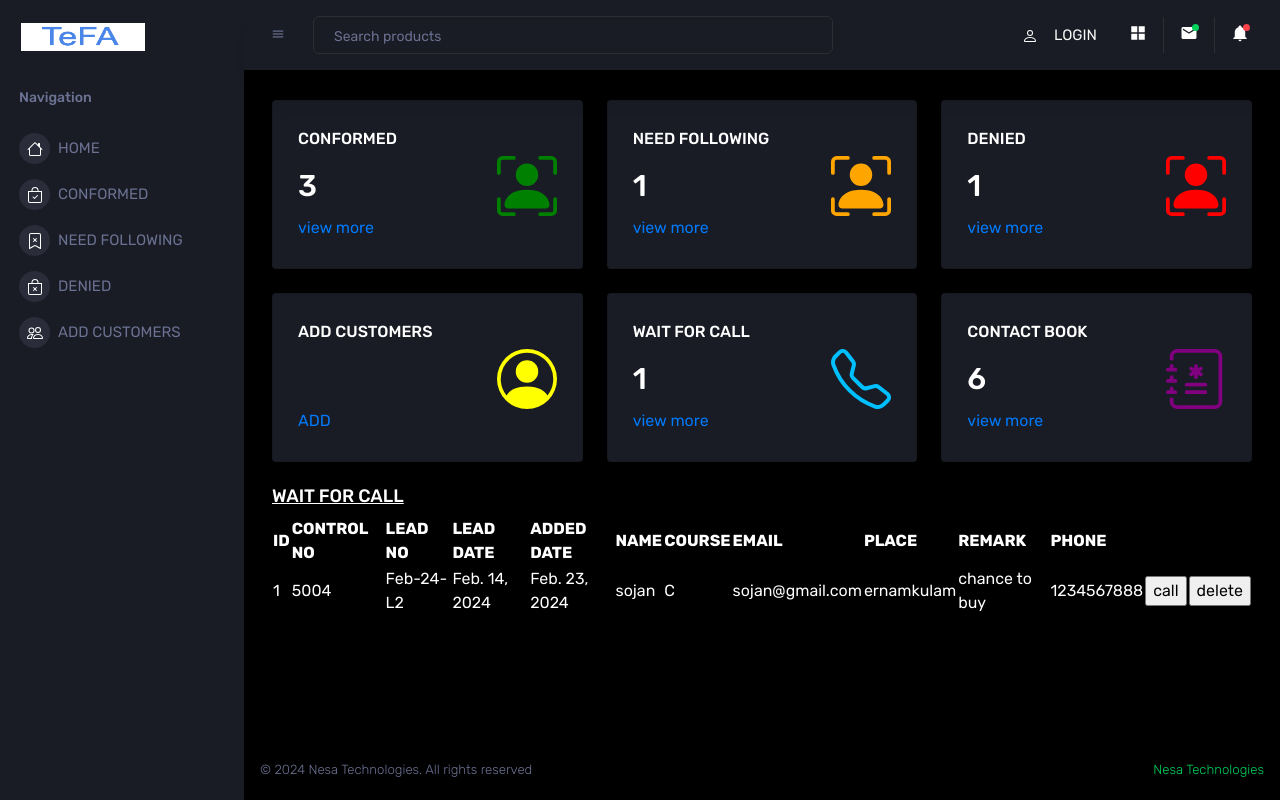
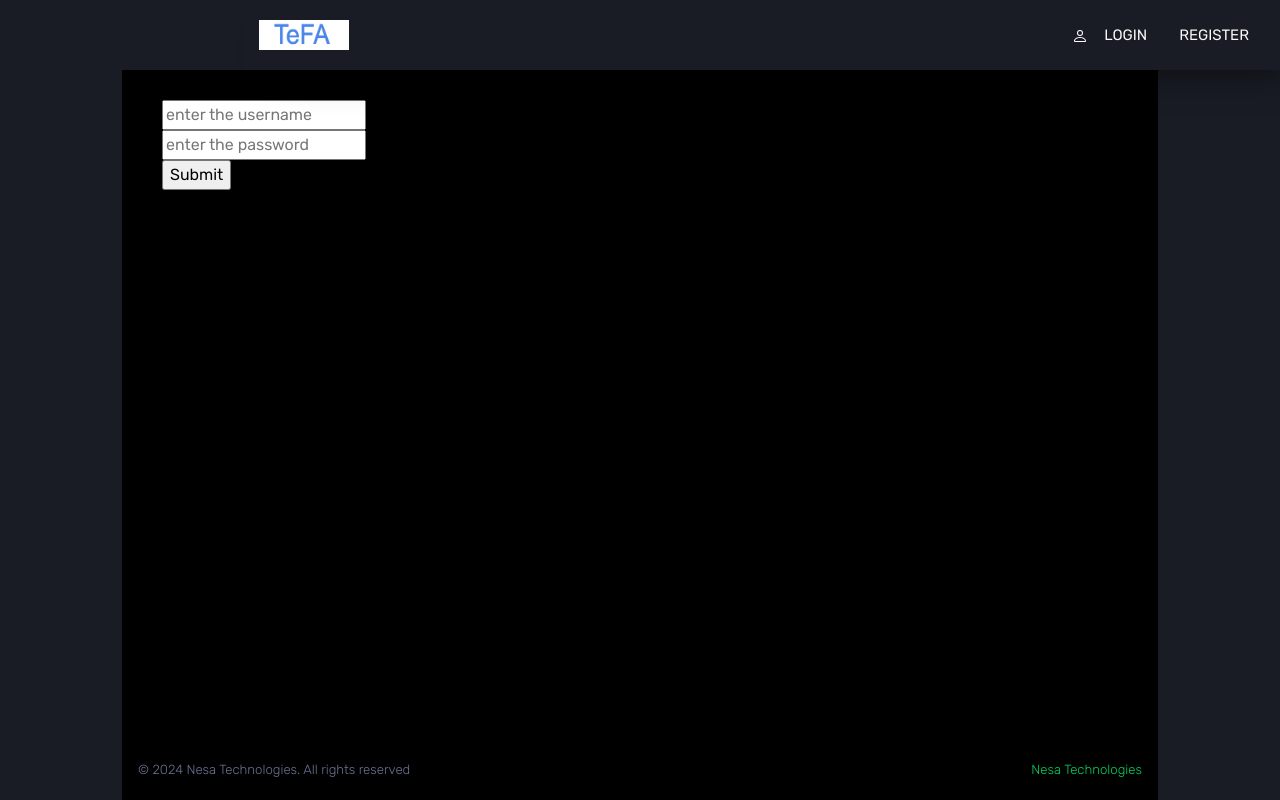
Before and after one commit to nesatechnologies/TeFA, a Django app: page / in a window 1280 px wide. Run offline with Django 4.2, Linux system fonts and the light colour scheme; data comes from the database, SQL or seed files in the repository; both versions use the stored data as it was after the commit; some libraries are stand-ins or nearby versions.

Commit message:
1.login log out session using 2.employee details table 3.call page

```diff
--- a/TeFAapp/admin.py
+++ b/TeFAapp/admin.py
@@ -5,3 +5,4 @@ from .models import *
 admin.site.register(Lead)
 admin.site.register(Calldetails)
 admin.site.register(Folloup)
+admin.site.register(Employee_details)
--- a/TeFAapp/urls.py
+++ b/TeFAapp/urls.py
@@ -1,10 +1,14 @@
 from django.urls import path
 from . import views
 urlpatterns = [
-    path('', views.home, name='home'),
+    path('home/', views.home, name='home'),
     path('conformed/', views.conformed, name='conformed'),
     path('need_following/', views.need_following, name='need_following'),
     path('denied/', views.denied, name='denied'),
     path('add_customer/', views.add_customer, name='add_customer'),
     path('add_customer/<int:id>/', views.delete, name='delete'),
+    path('register/', views.register, name='register'),
+    path('', views.login, name='login'),
+    path('logout/', views.logout, name='logout'),
+    path('call/<int:id>/', views.call, name='call'),
     ]
--- a/TeFAapp/views.py
+++ b/TeFAapp/views.py
@@ -2,6 +2,8 @@ from django.shortcuts import render, redirect
 from .models import *
 
 from datetime import datetime
+from django.contrib import auth,messages
+
 
 # Create your views here.
 def home(request):
@@ -133,6 +135,71 @@ def delete(request, id):
     if request.method == 'POST':
         data = Lead.objects.get(id=id)
         data.delete()
-        return redirect('/')
+        return redirect('home')
     data = Lead.objects.filter(id=id)
     return render(request, 'delete.html',{'data':data})
+
+def login(request):
+    if request.method == 'POST':
+        username = request.POST['username']
+        password = request.POST['password']
+        if username != '' and password != '':
+            if Employee_details.objects.filter(user_name=username, password=password).exists():
+                data = Employee_details.objects.filter(user_name=username, password=password).values('name', 'emp_id', 'id').first()
+                request.session['name'] = data['name']
+                request.session['emp_id'] = data['emp_id']
+                request.session['username'] = username
+                request.session['password'] = password
+                request.session['uid'] = data['id']
+                return redirect('home')
+            else:
+                return render(request, 'register_user.html', {'msg': "invalid"})
+        else:
+            messages.info(request, "enter all inputs")
+            return redirect('login')
+    return render(request, 'login.html')
+
+def register(request):
+    if request.method == 'POST':
+        username = request.POST['username']
+        name = request.POST['name']
+        empid = request.POST['empid']
+        password = request.POST['password']
+        cpassword = request.POST['cpassword']
+        if username != '' and password != '' and cpassword !='' and empid !='' and name !='':
+            if password == cpassword:
+                if Employee_details.objects.filter(user_name=username).exists():
+                    messages.info(request, "username is Already taken")
+                elif Employee_details.objects.filter(emp_id=empid).exists():
+                    messages.info(request, "Employee id is Already taken")
+                else:
+                    user = Employee_details(user_name=username,password=password,name=name,emp_id=empid)
+                    user.save()
+                    messages.info(request, "user created")
+            else:
+                messages.info(request, "passwords not matched")
+                return redirect('register')
+        else:
+            messages.info(request, "enter all inputs")
+            return redirect('register')
+    return render(request, 'register.html')
+
+def logout(request):
+    del request.session['name']
+    del request.session['emp_id']
+    del request.session['username']
+    del request.session['password']
+    del request.session['uid']
+    return redirect('login')
+
+def call(request,id):
+    if request.method == 'POST':
+        name = request.POST['name']
+        emp_id = request.POST['emp_id']
+        called_meadium = request.POST['called_meadium']
+        remark = request.POST['remark']
+
+
+    data = Lead.objects.filter(id=id)
+    data1 = Employee_details.objects.all()
+    return render(request, 'call.html',{'data':data,'data1':data1})
--- a/templates/base.html
+++ b/templates/base.html
@@ -123,7 +123,7 @@
             <ul class="navbar-nav navbar-nav-right">
 
 
-              {% if 'username_log' in request.session %}
+              {% if 'uid' in request.session %}
               <li>
                 <svg xmlns="http://www.w3.org/2000/svg" width="16" height="16" fill="currentColor" class="bi bi-person" viewBox="0 0 16 16">
                   <path d="M8 8a3 3 0 1 0 0-6 3 3 0 0 0 0 6Zm2-3a2 2 0 1 1-4 0 2 2 0 0 1 4 0Zm4 8c0 1-1 1-1 1H3s-1 0-1-1 1-4 6-4 6 3 6 4Zm-1-.004c-.001-.246-.154-.986-.832-1.664C11.516 10.68 10.289 10 8 10c-2.29 0-3.516.68-4.168 1.332-.678.678-.83 1.418-.832 1.664h10Z"/>
@@ -131,11 +131,11 @@
                 <i class="bi bi-person" style="margin-right: 5px;"></i>
               </li>
               <li>
-                <a class="nav-link" href="#" style="color: rgb(250, 250, 249); margin-right: 15px;">{{request.session.username_log}}</a>
+                <a class="nav-link" href="#" style="color: rgb(250, 250, 249); margin-right: 15px;">{{user.username}}</a>
               </li>
 
               <li>
-                <a class="nav-link" href="#" style="color: rgb(250, 250, 249);">LOGOUT</a>
+                <a class="nav-link" href="{% url 'logout' %}" style="color: rgb(250, 250, 249);">LOGOUT</a>
               </li>
 
               {% else %}
@@ -146,7 +146,10 @@
                 <i class="bi bi-person"></i>
               </li>
               <li class="nav-item nav-settings d-none d-lg-block">
-                <a class="nav-link" href="#" style="color: rgb(250, 250, 249);">LOGIN</a>
+                <a class="nav-link" href="{% url 'login' %}" style="color: rgb(250, 250, 249);">LOGIN</a>
+              </li>
+               <li class="nav-item nav-settings d-none d-lg-block">
+                <a class="nav-link" href="{% url 'register' %}" style="color: rgb(250, 250, 249);">REGISTER</a>
               </li>
               {% endif %}
 
--- /dev/null
+++ b/templates/base_for_login.html
@@ -0,0 +1,132 @@
+{% load static %}
+<!DOCTYPE html>
+<html lang="en">
+  <head>
+    <!-- Required meta tags -->
+    <meta charset="utf-8">
+    <meta name="viewport" content="width=device-width, initial-scale=1, shrink-to-fit=no">
+    <title>TeFA</title>
+    <!-- plugins:css -->
+    <link rel="stylesheet" href="{% static 'assets/vendors/mdi/css/materialdesignicons.min.css' %}">
+    <link rel="stylesheet" href="{% static 'assets/vendors/css/vendor.bundle.base.css' %}">
+    <!-- endinject -->
+    <!-- Plugin css for this page -->
+    <link rel="stylesheet" href="{% static 'assets/vendors/jvectormap/jquery-jvectormap.css' %}">
+    <link rel="stylesheet" href="{% static 'assets/vendors/flag-icon-css/css/flag-icon.min.css' %}">
+    <link rel="stylesheet" href="{% static 'assets/vendors/owl-carousel-2/owl.carousel.min.css' %}">
+    <link rel="stylesheet" href="{% static 'assets/vendors/owl-carousel-2/owl.theme.default.min.css' %}">
+    <!-- End plugin css for this page -->
+    <!-- inject:css -->
+    <!-- endinject -->
+    <!-- Layout styles -->
+    <link rel="stylesheet" href="{% static 'assets/css/style.css' %}">
+    <!-- End layout styles -->
+    <link rel="shortcut icon" href="{% static 'logo.jpeg' %}" />
+  </head>
+  <body>
+    <div class="container-scroller">
+      <!-- partial:partials/_sidebar.html -->
+
+      <!-- partial -->
+      <div class="container-fluid page-body-wrapper">
+        <!-- partial:partials/_navbar.html -->
+        <nav class="navbar p-0 fixed-top d-flex flex-row">
+
+
+          <div class="navbar-menu-wrapper flex-grow d-flex align-items-stretch">
+            <ul class="navbar-nav navbar-nav-left">
+              <a href="{% url 'login' %}"><img src="{% static 'widelogo.png' %}" alt="logo" width="90px" height="30px"/></a>
+            </ul>
+
+
+            <ul class="navbar-nav navbar-nav-right">
+
+              {% if 'uid' in request.session %}
+              <li>
+                <svg xmlns="http://www.w3.org/2000/svg" width="16" height="16" fill="currentColor" class="bi bi-person" viewBox="0 0 16 16">
+                  <path d="M8 8a3 3 0 1 0 0-6 3 3 0 0 0 0 6Zm2-3a2 2 0 1 1-4 0 2 2 0 0 1 4 0Zm4 8c0 1-1 1-1 1H3s-1 0-1-1 1-4 6-4 6 3 6 4Zm-1-.004c-.001-.246-.154-.986-.832-1.664C11.516 10.68 10.289 10 8 10c-2.29 0-3.516.68-4.168 1.332-.678.678-.83 1.418-.832 1.664h10Z"/>
+                </svg>
+                <i class="bi bi-person" style="margin-right: 5px;"></i>
+              </li>
+              <li>
+                <a class="nav-link" href="#" style="color: rgb(250, 250, 249); margin-right: 15px;">{{user.username}}</a>
+              </li>
+
+              <li>
+                <a class="nav-link" href="{% url 'logout' %}" style="color: rgb(250, 250, 249);">LOGOUT</a>
+              </li>
+
+              {% else %}
+              <li>
+                <svg xmlns="http://www.w3.org/2000/svg" width="16" height="16" fill="currentColor" class="bi bi-person" viewBox="0 0 16 16">
+                  <path d="M8 8a3 3 0 1 0 0-6 3 3 0 0 0 0 6Zm2-3a2 2 0 1 1-4 0 2 2 0 0 1 4 0Zm4 8c0 1-1 1-1 1H3s-1 0-1-1 1-4 6-4 6 3 6 4Zm-1-.004c-.001-.246-.154-.986-.832-1.664C11.516 10.68 10.289 10 8 10c-2.29 0-3.516.68-4.168 1.332-.678.678-.83 1.418-.832 1.664h10Z"/>
+                </svg>
+                <i class="bi bi-person"></i>
+              </li>
+              <li class="nav-item nav-settings d-none d-lg-block">
+                <a class="nav-link" href="{% url 'login' %}" style="color: rgb(250, 250, 249);">LOGIN</a>
+              </li>
+               <li class="nav-item nav-settings d-none d-lg-block">
+                <a class="nav-link" href="{% url 'register' %}" style="color: rgb(250, 250, 249);">REGISTER</a>
+              </li>
+              {% endif %}
+
+
+
+
+            </ul>
+            <button class="navbar-toggler navbar-toggler-right d-lg-none align-self-center" type="button" data-toggle="offcanvas">
+              <span class="mdi mdi-format-line-spacing"></span>
+            </button>
+          </div>
+        </nav>
+        <!-- partial -->
+        <div class="main-panel">
+
+
+          <div class="content-wrapper">
+
+
+            {% block content %}
+
+            {% endblock %}
+          </div>
+
+
+
+          <!-- partial:partials/_footer.html -->
+          <footer class="footer">
+            <div class="d-sm-flex justify-content-center justify-content-sm-between">
+              <span class="text-muted d-block text-center text-sm-left d-sm-inline-block">© 2024 Nesa Technologies. All rights reserved </span>
+              <span class="float-none float-sm-right d-block mt-1 mt-sm-0 text-center"><a href="https://www.nesatechnologies.com/" target="_blank">Nesa Technologies</a> </span>
+            </div>
+          </footer>
+          <!-- partial -->
+        </div>
+        <!-- main-panel ends -->
+      </div>
+      <!-- page-body-wrapper ends -->
+    </div>
+    <!-- container-scroller -->
+    <!-- plugins:js -->
+    <script src="{% static 'assets/vendors/js/vendor.bundle.base.js' %}"></script>
+    <!-- endinject -->
+    <!-- Plugin js for this page -->
+    <script src="{% static 'assets/vendors/chart.js/Chart.min.js' %}"></script>
+    <script src="{% static 'assets/vendors/progressbar.js/progressbar.min.js' %}"></script>
+    <script src="{% static 'assets/vendors/jvectormap/jquery-jvectormap.min.js' %}"></script>
+    <script src="{% static 'assets/vendors/jvectormap/jquery-jvectormap-world-mill-en.js' %}"></script>
+    <script src="{% static 'assets/vendors/owl-carousel-2/owl.carousel.min.js' %}"></script>
+    <!-- End plugin js for this page -->
+    <!-- inject:js -->
+    <script src="{% static 'assets/js/off-canvas.js' %}"></script>
+    <script src="{% static 'assets/js/hoverable-collapse.js' %}"></script>
+    <script src="{% static 'assets/js/misc.js' %}"></script>
+    <script src="{% static 'assets/js/settings.js' %}"></script>
+    <script src="{% static 'assets/js/todolist.js' %}"></script>
+    <!-- endinject -->
+    <!-- Custom js for this page -->
+    <script src="{% static 'assets/js/dashboard.js' %}"></script>
+    <!-- End custom js for this page -->
+  </body>
+</html>
--- a/templates/home.html
+++ b/templates/home.html
@@ -178,7 +178,7 @@
             <td>{{i.remark}}</td>
             <td>{{i.phone_no}}</td>
 
-            <td><a href="#"> <input type="button" value="call"> </a></td>
+            <td><a href="{% url 'call' i.id %}"> <input type="button" value="call"> </a></td>
             <td> <a href="{% url 'delete' i.id %}"> <input type="button" value="delete"> </a></td>
         </tr>
         {% endfor %}
--- a/templates/login.html
+++ b/templates/login.html
@@ -1,3 +1,6 @@
+{% extends 'base_for_login.html' %}
+{% block content %}
+{% load static %}
 <!DOCTYPE html>
 <html lang="en">
 <head>
@@ -5,6 +8,17 @@
     <title>Title</title>
 </head>
 <body>
-
+    <div class="container">
+        <form method="post">
+            {% csrf_token %}
+            <input type="text" placeholder="enter the username" name="username"><br>
+            <input type="password" placeholder="enter the password" name="password"><br>
+            <input type="submit">
+        </form>
+        {% for msg in messages %}
+        {{msg}}
+        {% endfor %}
+    </div>
 </body>
 </html>
+{% endblock %}
```
Also changed, not shown: TeFAapp/models.py (+10 -0 lines), templates/call.html (added, +35 -0 lines), templates/register.html (+18 -1 lines), TeFAapp/migrations/0007_customuser.py (added), TeFAapp/migrations/0008_employee_details_delete_customuser.py (added), TeFAapp/migrations/0009_alter_employee_details_emp_id.py (added), db.sqlite3, 1 other file.
